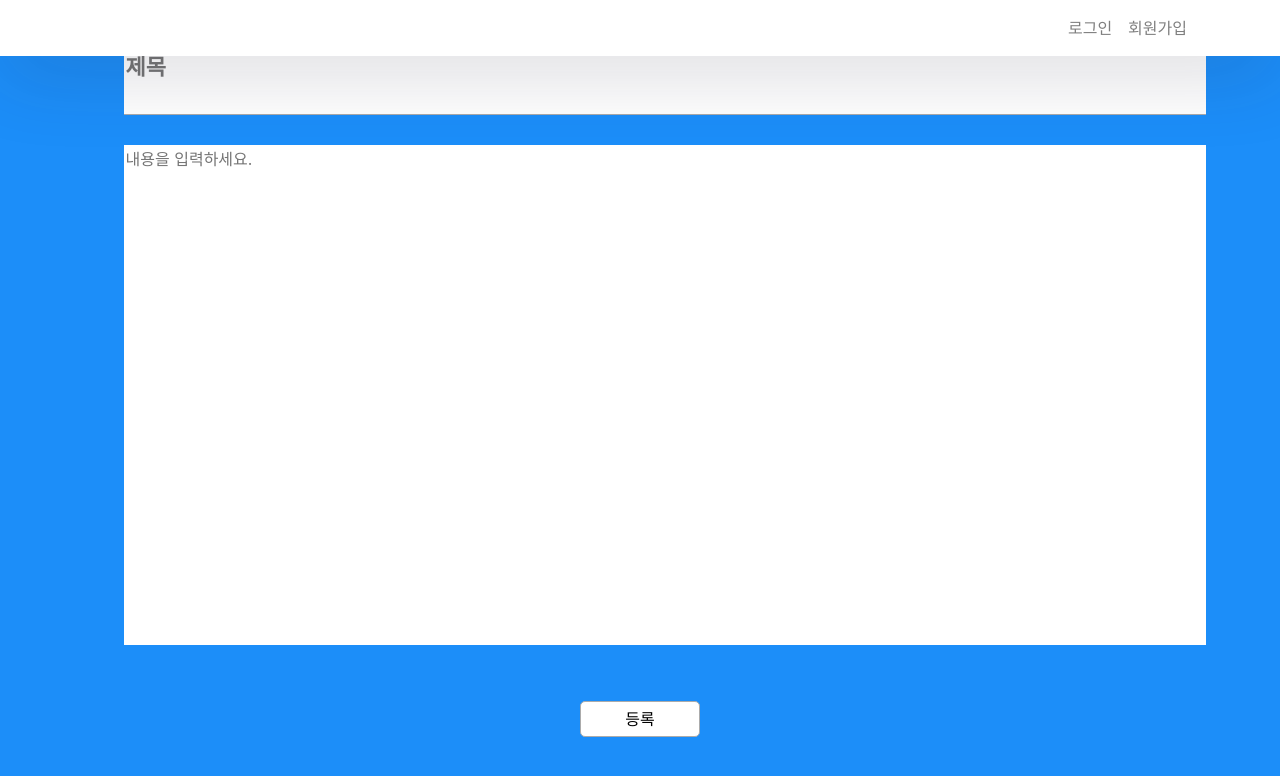
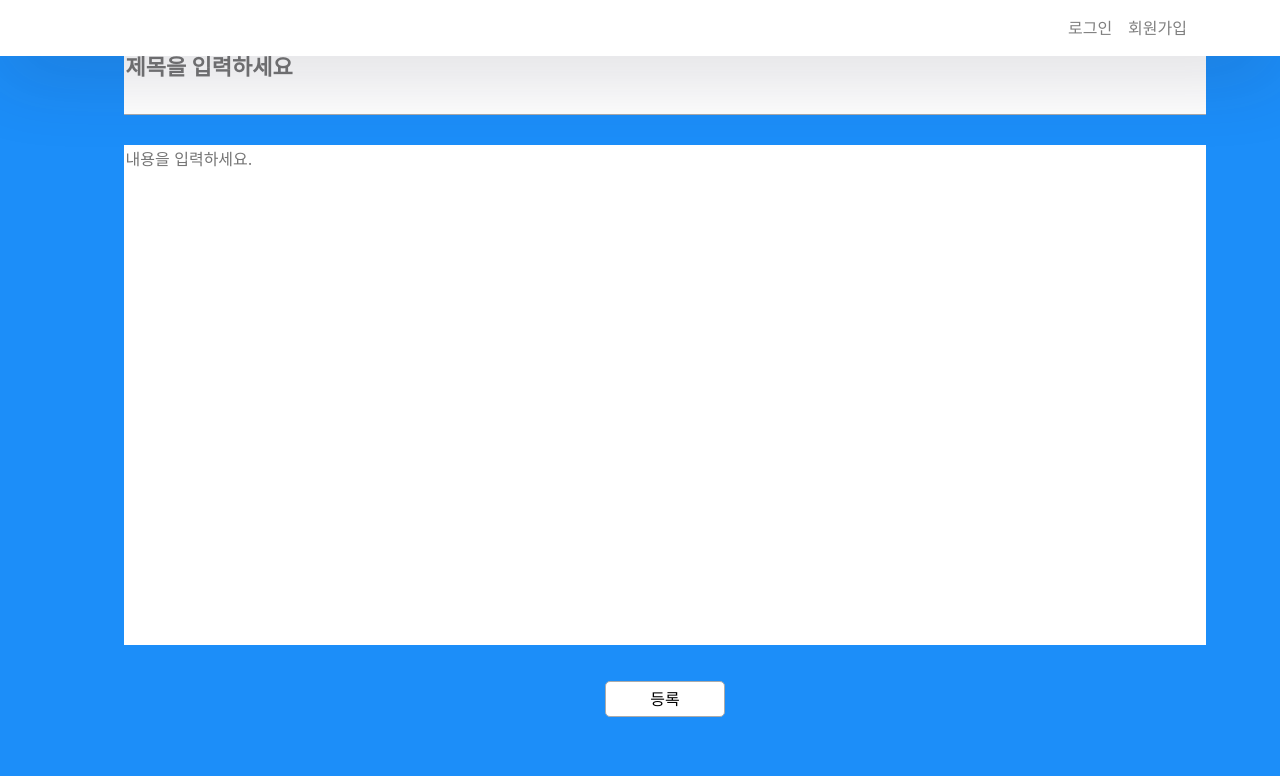
Before and after one commit to owlsogul/capstone_helper, a React (Create React App) app in the folder frontend/capstone/: page /writenotice in a window 1280 px wide. Shown: the top 776 px of the page. Built offline with nearby package versions, Linux system fonts and the light colour scheme.

Commit message:
공지작성 프록시

```diff
--- a/frontend/capstone/package.json
+++ b/frontend/capstone/package.json
@@ -2,7 +2,7 @@
   "name": "my-app",
   "version": "0.1.0",
   "private": true,
-  "proxy": "http://caphelper.owlsogul.com:30080",
+  "proxy": "https://caphelper.owlsogul.com",
   "dependencies": {
     "@material-ui/core": "^4.9.12",
     "@testing-library/jest-dom": "^4.2.4",
--- a/frontend/capstone/src/components/WriteNotice.component.js
+++ b/frontend/capstone/src/components/WriteNotice.component.js
@@ -1,9 +1,52 @@
 import React, { Component } from 'react'
 import '../App.css'
+import { useState } from 'react';
+import NoticePage from '../pages/NoticePage'
+import { Link } from 'react-router-dom'
 
 class WriteNotice extends Component {
     constructor(props) {
         super(props)
+        this.state = { title: "", contents: "", noticeId: "" }
+    }
+
+    createnotice() {
+        fetch('/api/class/post_notice', {
+            method: 'POST',
+            headers: {
+                'Content-Type': 'application/json'
+            },
+            body: JSON.stringify({
+                title: this.state.title,
+                contents: this.state.contents
+            })
+        })
+            .then(json => {
+                console.log(json)
+                console.log(json["title"])
+                this.setState({ noticeId: json["title"] })
+            })
+
+            .then(res => {
+                return res.json()
+            })
+            .catch((err) => {
+                console.log("등록 불가")
+                if (err.title === '') {
+                    return alert("제목을 입력해주세요.")
+                }
+                else if (err.contents === '') {
+                    return alert("내용을 입력해주세요.")
+                }
+                /*if (res.data) {
+                    alert("공지가 등록되었습니다.")
+                    return window.location.replace('/')
+                }*/
+            })
+    }
+
+    handleClick = () => {
+        console.log("Click");
     }
 
     render() {
@@ -11,15 +54,45 @@ class WriteNotice extends Component {
         return (
             <div className='Write'>
                 <div>
-                    <input type='text' id='title_txt' name='title' placeholder='제목'/>
+                    <input type='text' id='title_txt' name='title' placeholder='제목을 입력하세요' />
                 </div>
 
                 <div>
                     <textarea id='content_txt' name='contents' placeholder='내용을 입력하세요.'></textarea>
+                </div>
+                <div id='post_submit'>
+                    <Link to="/notice">
+                        <button onClick={this.handleClick}>등록</button>
+                    </Link>
                 </div>
             </div>
         )
     }
 }
 
-export default WriteNotice
+export default class WriteNoticePage extends Component {
+    constructor(props) {
+        super(props);
+        this.state = { currentScene: /*""*/"notice" }
+    }
+
+    changeScene(newScene) {
+        this.setState({ currentScene: newScene })
+    }
+
+    render() {
+        let form = this.state.currentScene === "notice" ?
+            (<WriteNotice changeScene={this.changeScene.bind(this)} />) :
+            (<NoticePage changeScene={this.changeScene.bind(this)} />)
+
+        return (
+            <div>
+                <div>
+                    <div>
+                        {form}
+                    </div>
+                </div>
+            </div>
+        );
+    }
+}
--- a/frontend/capstone/src/components/openclass.component.js
+++ b/frontend/capstone/src/components/openclass.component.js
@@ -86,6 +86,7 @@ class CreateClassForm extends Component {
                 console.log(json)
                 this.props.changeScene("invite")
             })
+
             .catch((err) => {
                 console.log("에러 발생")
                 if (err.status == 400) {
--- a/frontend/capstone/src/pages/WriteNoticePage.js
+++ b/frontend/capstone/src/pages/WriteNoticePage.js
@@ -1,52 +1,34 @@
 import React, { Component } from 'react'
 import WriteNotice from '../components/WriteNotice.component'
 import '../App.css'
-import axios from 'axios'
+import { useState } from 'react';
+import NoticePage from './NoticePage'
 
 
 
-class WriteNoticePage extends Component {
+export default class WriteNoticePage extends Component {
     constructor(props) {
-        super(props)
+        super(props);
+        this.state = { currentScene: /*""*/"notice" }
     }
 
-    submitNotice = async function () {
-        const title = document.getElementsByName('title')[0].nodeValue.trim()
-        const contents = document.getElementsByName('contents')[0].nodeValue.trim()
-
-        if (title === "") {
-            return alert('제목을 입력해주세요.')
-        }
-
-        else if (contents === "") {
-            return alert("내용을 입력해주세요.")
-        }
-
-        if(res.data) {
-            alert('공지가 등록되었습니다.')
-            return window.location.replace('/')
-        }
-
-        const data = { title: title, contents: contents }
-        const res = await axios('/writenotice', {
-            method: 'POST',
-            data: data,
-            headers: new Headers()
-        })
+    changeScene(newScene) {
+        this.setState({ currentScene: newScene })
     }
 
+    render() {
+        let form = this.state.currentScene === "notice" ?
+            (<WriteNotice changeScene={this.changeScene.bind(this)} />) :
+            (<NoticePage changeScene={this.changeScene.bind(this)} />)
 
-    render() {
         return (
             <div>
-                <WriteNotice />
-
-                <div id='post_submit'>
-                    <button>등록</button>
+                <div>
+                    <div>
+                        {form}
+                    </div>
                 </div>
             </div>
-        )
+        );
     }
-}
-
-export default WriteNoticePage
+  }
```
Also changed, not shown: frontend/capstone/src/components/FeedbackForm.component.js (added, +14 -0 lines).
